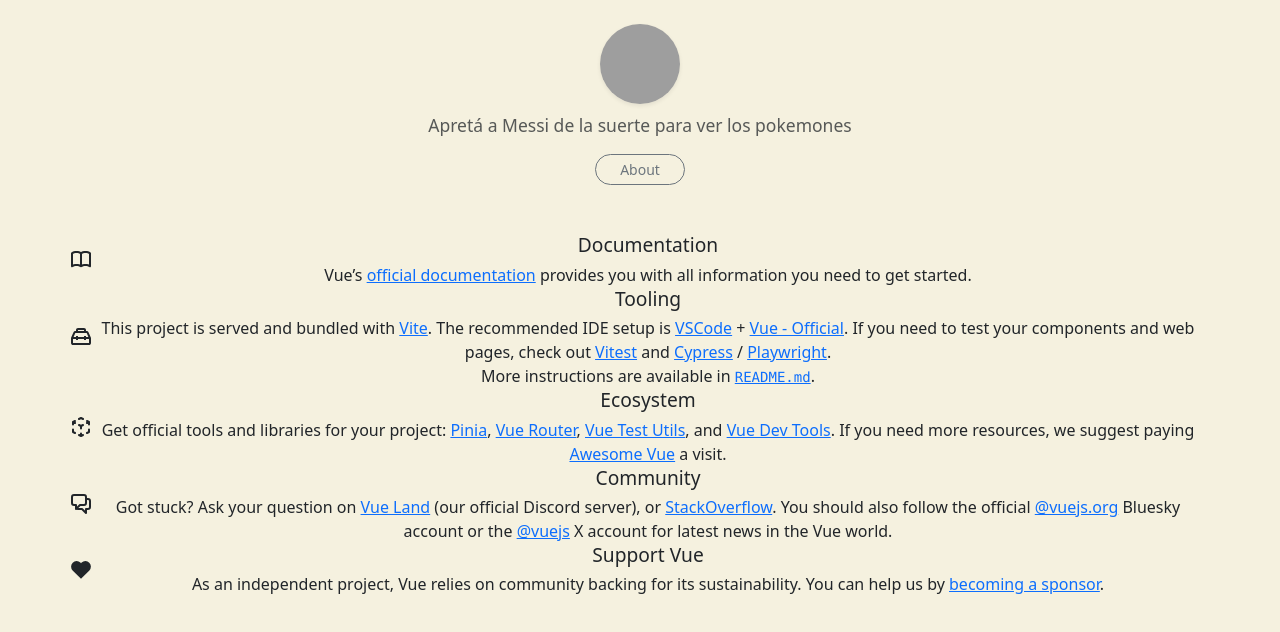
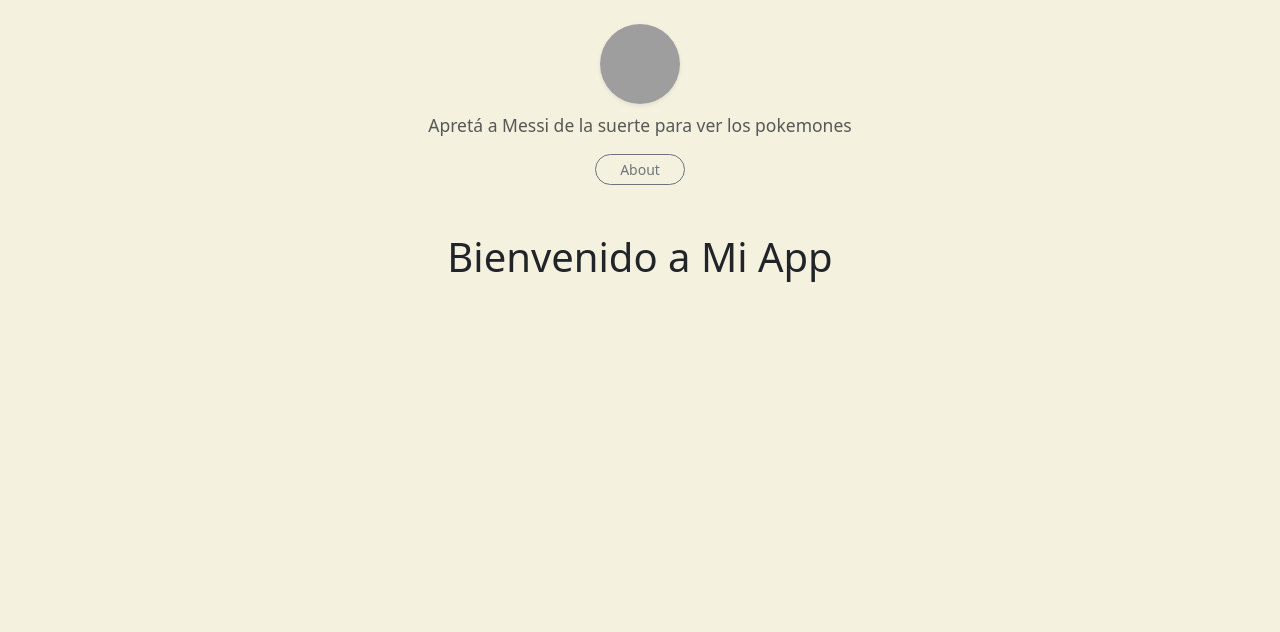
Before and after one commit to mateomagliano2/PokeMoon, a Vue app: page / in a window 1280 px wide. Shown: the top 632 px of the page. Built offline with nearby package versions, Linux system fonts and the light colour scheme; grey boxes are pictures that could not be loaded.

Commit message:
se borraron algunos archivos

```diff
--- a/src/components/TheWelcome.vue
+++ /dev/null
@@ -1,95 +0,0 @@
-<script setup>
-import WelcomeItem from './WelcomeItem.vue'
-import DocumentationIcon from './icons/IconDocumentation.vue'
-import ToolingIcon from './icons/IconTooling.vue'
-import EcosystemIcon from './icons/IconEcosystem.vue'
-import CommunityIcon from './icons/IconCommunity.vue'
-import SupportIcon from './icons/IconSupport.vue'
-
-const openReadmeInEditor = () => fetch('/__open-in-editor?file=README.md')
-</script>
-
-<template>
-  <WelcomeItem>
-    <template #icon>
-      <DocumentationIcon />
-    </template>
-    <template #heading>Documentation</template>
-
-    Vue’s
-    <a href="https://vuejs.org/" target="_blank" rel="noopener">official documentation</a>
-    provides you with all information you need to get started.
-  </WelcomeItem>
-
-  <WelcomeItem>
-    <template #icon>
-      <ToolingIcon />
-    </template>
-    <template #heading>Tooling</template>
-
-    This project is served and bundled with
-    <a href="https://vite.dev/guide/features.html" target="_blank" rel="noopener">Vite</a>. The
-    recommended IDE setup is
-    <a href="https://code.visualstudio.com/" target="_blank" rel="noopener">VSCode</a>
-    +
-    <a href="https://github.com/vuejs/language-tools" target="_blank" rel="noopener"
-      >Vue - Official</a
-    >. If you need to test your components and web pages, check out
-    <a href="https://vitest.dev/" target="_blank" rel="noopener">Vitest</a>
-    and
-    <a href="https://www.cypress.io/" target="_blank" rel="noopener">Cypress</a>
-    /
-    <a href="https://playwright.dev/" target="_blank" rel="noopener">Playwright</a>.
-
-    <br />
-
-    More instructions are available in
-    <a href="javascript:void(0)" @click="openReadmeInEditor"><code>README.md</code></a
-    >.
-  </WelcomeItem>
-
-  <WelcomeItem>
-    <template #icon>
-      <EcosystemIcon />
-    </template>
-    <template #heading>Ecosystem</template>
-
-    Get official tools and libraries for your project:
-    <a href="https://pinia.vuejs.org/" target="_blank" rel="noopener">Pinia</a>,
-    <a href="https://router.vuejs.org/" target="_blank" rel="noopener">Vue Router</a>,
-    <a href="https://test-utils.vuejs.org/" target="_blank" rel="noopener">Vue Test Utils</a>, and
-    <a href="https://github.com/vuejs/devtools" target="_blank" rel="noopener">Vue Dev Tools</a>. If
-    you need more resources, we suggest paying
-    <a href="https://github.com/vuejs/awesome-vue" target="_blank" rel="noopener">Awesome Vue</a>
-    a visit.
-  </WelcomeItem>
-
-  <WelcomeItem>
-    <template #icon>
-      <CommunityIcon />
-    </template>
-    <template #heading>Community</template>
-
-    Got stuck? Ask your question on
-    <a href="https://chat.vuejs.org" target="_blank" rel="noopener">Vue Land</a>
-    (our official Discord server), or
-    <a href="https://stackoverflow.com/questions/tagged/vue.js" target="_blank" rel="noopener"
-      >StackOverflow</a
-    >. You should also follow the official
-    <a href="https://bsky.app/profile/vuejs.org" target="_blank" rel="noopener">@vuejs.org</a>
-    Bluesky account or the
-    <a href="https://x.com/vuejs" target="_blank" rel="noopener">@vuejs</a>
-    X account for latest news in the Vue world.
-  </WelcomeItem>
-
-  <WelcomeItem>
-    <template #icon>
-      <SupportIcon />
-    </template>
-    <template #heading>Support Vue</template>
-
-    As an independent project, Vue relies on community backing for its sustainability. You can help
-    us by
-    <a href="https://vuejs.org/sponsor/" target="_blank" rel="noopener">becoming a sponsor</a>.
-  </WelcomeItem>
-</template>
--- a/src/views/HomeView.vue
+++ b/src/views/HomeView.vue
@@ -1,9 +1,8 @@
 <script setup>
-import TheWelcome from '../components/TheWelcome.vue'
 </script>
 
 <template>
   <main>
-    <TheWelcome />
+    <h1>Bienvenido a Mi App</h1>
   </main>
 </template>
```
